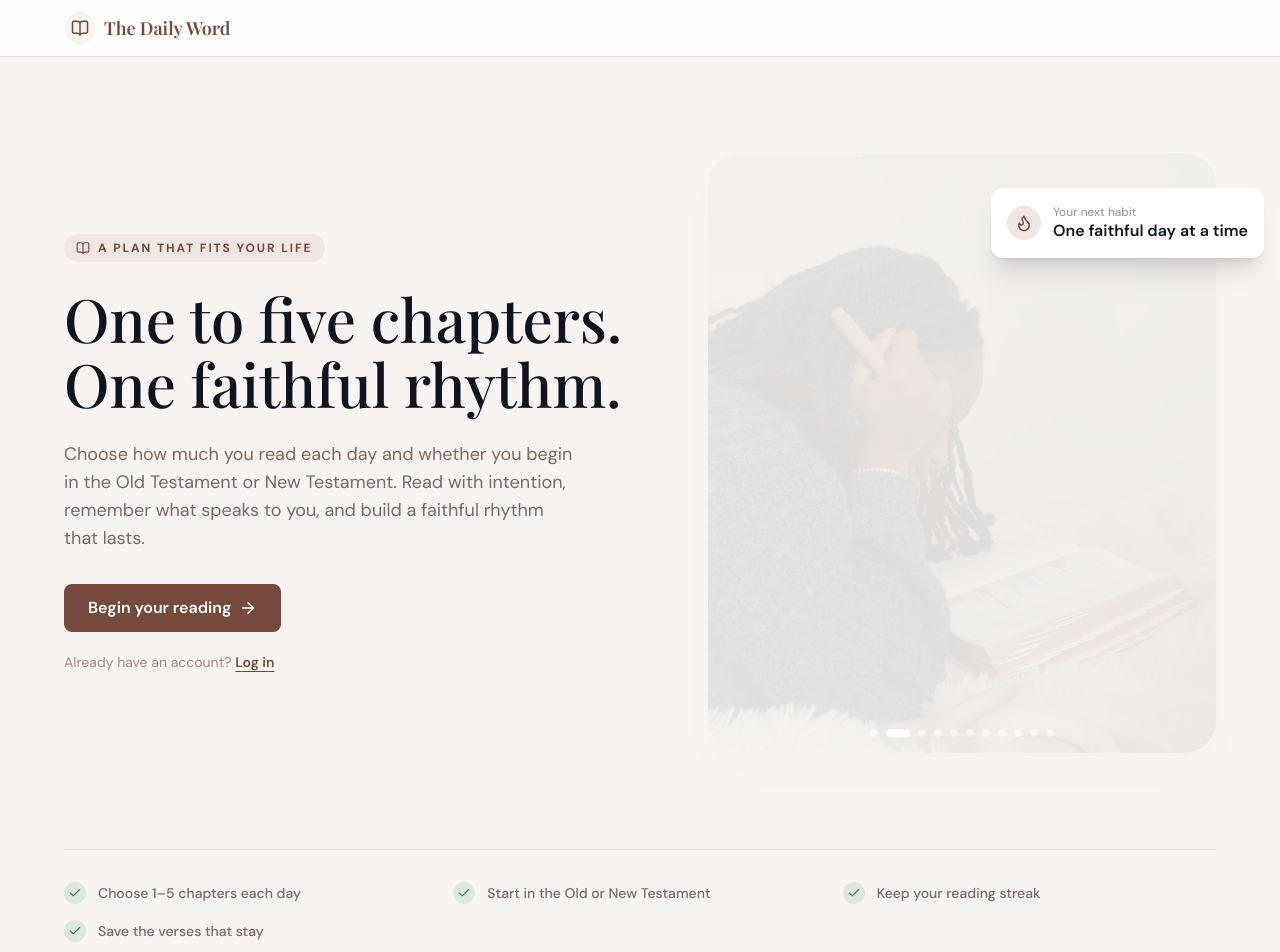
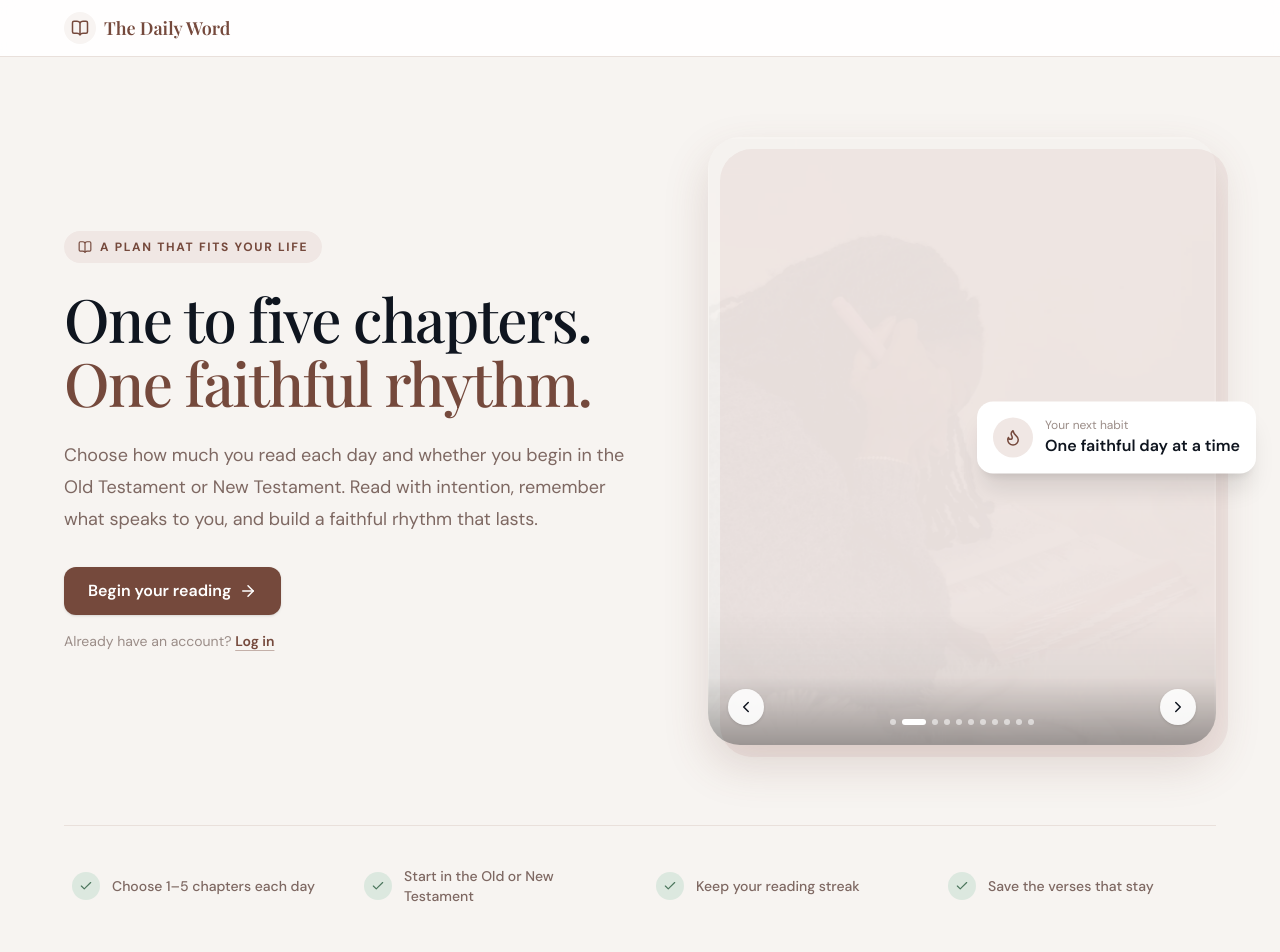
Before and after one commit to Mico1104/Bible-Reading, a React (Vite) app: page / in a window 1280 px wide. Shown: the top 952 px of the page. Built offline with nearby package versions, Linux system fonts and the light colour scheme; no server answers.

Commit message:
fixing update prompt

```diff
--- a/src/features/landing/LandingPage.tsx
+++ b/src/features/landing/LandingPage.tsx
@@ -1,14 +1,16 @@
 import { useAuthStore } from "@/stores/authStore";
 import { Navigate, Link } from "react-router-dom";
-import { ArrowRight, BookOpen, Check, Flame } from "lucide-react";
-import { motion, AnimatePresence } from "motion/react";
-import { useState, useEffect } from "react";
+import {
+  ArrowRight,
+  BookOpen,
+  Check,
+  Flame,
+  ChevronLeft,
+  ChevronRight,
+} from "lucide-react";
+import { motion, AnimatePresence, useReducedMotion } from "motion/react";
+import { useEffect, useState } from "react";
 
-export const LandingPage = () => {
-  const user = useAuthStore((state) => state.user);
-  const [currentImageIndex, setCurrentImageIndex] = useState(0);
-
-  // Array of reading images (reading1-reading10, plus landing image)
 const images = [
   "/landingImage.jpg",
   "/reading1.jpg",
@@ -23,13 +25,37 @@ export const LandingPage = () => {
   "/reading10.jpg",
 ];
 
+const features = [
+  "Choose 1–5 chapters each day",
+  "Start in the Old or New Testament",
+  "Keep your reading streak",
+  "Save the verses that stay",
+];
+
+export const LandingPage = () => {
+  const user = useAuthStore((state) => state.user);
+  const [currentImageIndex, setCurrentImageIndex] = useState(0);
+  const shouldReduceMotion = useReducedMotion();
+
   useEffect(() => {
+    if (shouldReduceMotion) return;
+
     const interval = setInterval(() => {
       setCurrentImageIndex((prev) => (prev + 1) % images.length);
-    }, 5000); // Change image every 5 seconds
+    }, 5000);
 
     return () => clearInterval(interval);
-  }, [images.length]);
+  }, [shouldReduceMotion]);
+
+  const previousImage = () => {
+    setCurrentImageIndex(
+      (prev) => (prev - 1 + images.length) % images.length,
+    );
+  };
+
+  const nextImage = () => {
+    setCurrentImageIndex((prev) => (prev + 1) % images.length);
+  };
 
   if (user) {
     return <Navigate to="/dashboard" replace />;
@@ -38,114 +64,205 @@ export const LandingPage = () => {
   return (
     <motion.div
       className="page-shell overflow-hidden"
-      initial={{ opacity: 0 }}
+      initial={shouldReduceMotion ? false : { opacity: 0 }}
       animate={{ opacity: 1 }}
       transition={{ duration: 0.5 }}
     >
-      <div className="content-width grid items-center gap-12 py-10 sm:py-16 lg:grid-cols-[1fr_0.9fr] lg:gap-20 lg:py-24">
+      {/* Hero */}
+      <div className="content-width grid items-center gap-10 py-8 sm:gap-12 sm:py-14 lg:grid-cols-[1fr_0.9fr] lg:gap-20 lg:py-20">
+        {/* Hero copy */}
         <motion.div
-          initial={{ opacity: 0, x: -18 }}
+          initial={shouldReduceMotion ? false : { opacity: 0, x: -20 }}
           animate={{ opacity: 1, x: 0 }}
-          transition={{ duration: 0.5, delay: 0.1 }}
+          transition={{ duration: 0.55, delay: 0.05 }}
         >
-          <div className="mb-6 inline-flex items-center gap-2 rounded-full bg-(--surface-muted) px-3 py-1.5 text-xs font-bold uppercase tracking-[0.16em] text-(--primary)">
-            <BookOpen size={14} /> A plan that fits your life
-          </div>
-          <h1 className="font-display max-w-xl text-4xl leading-[1.08] text-(--text) sm:text-6xl">
-            One to five chapters. One faithful rhythm.
+          <motion.div
+            className="mb-5 inline-flex items-center gap-2 rounded-full bg-(--surface-muted) px-3.5 py-2 text-xs font-bold uppercase tracking-[0.14em] text-(--primary) sm:mb-6"
+            initial={shouldReduceMotion ? false : { opacity: 0, y: 8 }}
+            animate={{ opacity: 1, y: 0 }}
+            transition={{ duration: 0.4, delay: 0.15 }}
+          >
+            <BookOpen size={14} />
+            A plan that fits your life
+          </motion.div>
+
+          <h1 className="font-display max-w-2xl text-4xl leading-[1.06] tracking-tight text-(--text) sm:text-5xl lg:text-6xl">
+            One to five chapters.
+            <span className="block text-(--primary)">
+              One faithful rhythm.
+            </span>
           </h1>
-          <p className="mt-6 max-w-lg text-base leading-7 text-(--muted-strong) sm:text-lg">
+
+          <p className="mt-5 max-w-xl text-base leading-7 text-(--muted-strong) sm:mt-6 sm:text-lg sm:leading-8">
             Choose how much you read each day and whether you begin in the Old
             Testament or New Testament. Read with intention, remember what
             speaks to you, and build a faithful rhythm that lasts.
           </p>
-          <div className="mt-8 flex flex-col gap-3 sm:flex-row">
+
+          <div className="mt-7 flex flex-col gap-3 sm:mt-8 sm:flex-row">
             <Link
               to="/signup"
-              className="inline-flex items-center justify-center gap-2 rounded-lg bg-(--primary) px-6 py-3 font-semibold text-white transition hover:bg-(--primary-strong)"
+              className="group inline-flex min-h-12 items-center justify-center gap-2 rounded-xl bg-(--primary) px-6 py-3 font-semibold text-white shadow-sm transition-all duration-200 hover:-translate-y-0.5 hover:bg-(--primary-strong) hover:shadow-md active:translate-y-0"
             >
-              Begin your reading <ArrowRight size={18} />
+              Begin your reading
+              <ArrowRight
+                size={18}
+                className="transition-transform duration-200 group-hover:translate-x-1"
+              />
             </Link>
           </div>
-          <p className="mt-5 text-sm text-(--muted)">
+
+          <p className="mt-4 text-sm text-(--muted)">
             Already have an account?{" "}
             <Link
               to="/login"
-              className="font-semibold text-(--primary) underline underline-offset-4"
+              className="font-semibold text-(--primary) underline decoration-(--primary)/40 underline-offset-4 transition-colors hover:text-(--primary-strong)"
             >
               Log in
             </Link>
           </p>
         </motion.div>
+
+        {/* Image showcase */}
         <motion.div
-          className="relative h-150 w-full"
-          initial={{ opacity: 0, scale: 0.97 }}
-          animate={{ opacity: 1, scale: 1 }}
-          transition={{ duration: 0.6, delay: 0.18 }}
+          className="relative mx-auto h-[28rem] w-full max-w-xl sm:h-[34rem] lg:h-[38rem]"
+          initial={
+            shouldReduceMotion ? false : { opacity: 0, scale: 0.97, y: 12 }
+          }
+          animate={{ opacity: 1, scale: 1, y: 0 }}
+          transition={{ duration: 0.65, delay: 0.12 }}
         >
-          <div className="relative h-full w-full overflow-visible">
+          <div className="relative h-full w-full">
+            <div className="absolute inset-0 translate-x-2 translate-y-2 rounded-4xl bg-(--surface-muted) sm:translate-x-3 sm:translate-y-3" />
+
+            <div className="relative h-full w-full overflow-hidden rounded-4xl shadow-[0_20px_45px_rgba(117,73,60,0.18)]">
               <AnimatePresence mode="wait">
                 <motion.img
                   key={currentImageIndex}
                   src={images[currentImageIndex]}
-                alt="Bible reading inspiration"
-                className="h-full w-full rounded-4xl object-cover shadow-[0_20px_45px_rgba(117,73,60,0.18)]"
-                initial={{ opacity: 0 }}
-                animate={{ opacity: 1 }}
-                exit={{ opacity: 0 }}
-                transition={{ duration: 0.8 }}
+                  alt={`Bible reading inspiration ${currentImageIndex + 1}`}
+                  className="h-full w-full object-cover"
+                  initial={
+                    shouldReduceMotion
+                      ? { opacity: 1 }
+                      : { opacity: 0, scale: 1.025 }
+                  }
+                  animate={{ opacity: 1, scale: 1 }}
+                  exit={
+                    shouldReduceMotion
+                      ? { opacity: 0 }
+                      : { opacity: 0, scale: 0.99 }
+                  }
+                  transition={{ duration: 0.7, ease: "easeOut" }}
                 />
               </AnimatePresence>
 
-            {/* Dot indicators */}
-            <div className="absolute bottom-4 left-1/2 flex -translate-x-1/2 gap-2 z-10">
+              {/* Image controls */}
+              <div className="absolute inset-x-0 bottom-0 flex items-end justify-between bg-linear-to-t from-black/35 via-black/5 to-transparent p-4 pt-16 sm:p-5 sm:pt-20">
+                <button
+                  type="button"
+                  onClick={previousImage}
+                  aria-label="Previous image"
+                  className="flex h-9 w-9 cursor-pointer items-center justify-center rounded-full bg-white/90 text-(--text) shadow-sm backdrop-blur transition-transform hover:scale-105 active:scale-95"
+                >
+                  <ChevronLeft size={18} />
+                </button>
+
+                <div
+                  className="flex items-center gap-1.5"
+                  aria-label={`Image ${currentImageIndex + 1} of ${images.length}`}
+                >
                   {images.map((_, index) => (
                     <button
                       key={index}
+                      type="button"
                       onClick={() => setCurrentImageIndex(index)}
-                  className={`h-2 rounded-full transition-all ${
+                      aria-label={`Go to image ${index + 1}`}
+                      aria-current={
+                        index === currentImageIndex ? "true" : undefined
+                      }
+                      className={`h-1.5 cursor-pointer rounded-full transition-all duration-300 ${
                         index === currentImageIndex
                           ? "w-6 bg-white"
-                      : "w-2 bg-white/50 hover:bg-white/75"
+                          : "w-1.5 bg-white/55 hover:bg-white/80"
                       }`}
-                  aria-label={`Go to image ${index + 1}`}
                     />
                   ))}
                 </div>
+
+                <button
+                  type="button"
+                  onClick={nextImage}
+                  aria-label="Next image"
+                  className="flex h-9 w-9 cursor-pointer items-center justify-center rounded-full bg-white/90 text-(--text) shadow-sm backdrop-blur transition-transform hover:scale-105 active:scale-95"
+                >
+                  <ChevronRight size={18} />
+                </button>
+              </div>
+            </div>
           </div>
 
-          <div className="absolute bottom-0 left-1/2 -translate-x-1/2 -translate-y-1/2 lg:bottom-auto lg:top-0 lg:translate-y-1/2 lg:-right-12 lg:left-auto lg:translate-x-0 flex items-center gap-3 rounded-xl bg-(--surface) p-4 shadow-xl z-20">
-            <span className="rounded-full bg-(--surface-muted) p-2 text-(--primary) shrink-0">
+          {/* Habit card */}
+          <motion.div
+            className="absolute -bottom-5 left-1/2 flex w-[calc(100%-2rem)] max-w-xs -translate-x-1/2 items-center gap-3 rounded-2xl bg-(--surface) p-3.5 shadow-xl sm:-bottom-6 sm:left-auto sm:right-0 sm:w-auto sm:max-w-sm sm:translate-x-0 sm:p-4 lg:-right-10 lg:top-1/2 lg:bottom-auto lg:-translate-y-1/2"
+            animate={
+              shouldReduceMotion
+                ? undefined
+                : {
+                    y: [0, -5, 0],
+                  }
+            }
+            transition={
+              shouldReduceMotion
+                ? undefined
+                : {
+                    duration: 4,
+                    repeat: Infinity,
+                    ease: "easeInOut",
+                  }
+            }
+          >
+            <span className="flex h-10 w-10 shrink-0 items-center justify-center rounded-full bg-(--surface-muted) text-(--primary)">
               <Flame size={18} />
             </span>
+
             <div className="min-w-0">
-              <p className="text-xs text-(--muted) whitespace-nowrap">
-                Your next habit
-              </p>
-              <p className="font-semibold text-(--text) leading-snug text-nowrap">
+              <p className="text-xs text-(--muted)">Your next habit</p>
+              <p className="mt-0.5 text-sm font-semibold leading-snug text-(--text) sm:text-base">
                 One faithful day at a time
               </p>
             </div>
-          </div>
+          </motion.div>
         </motion.div>
       </div>
-      <div className="content-width grid gap-4 border-t border-(--border) py-8 sm:grid-cols-3">
-        {[
-          "Choose 1–5 chapters each day",
-          "Start in the Old or New Testament",
-          "Keep your reading streak",
-          "Save the verses that stay",
-        ].map((item) => (
-          <div
+
+      {/* Feature strip */}
+      <div className="content-width border-t border-(--border) py-7 sm:py-8">
+        <div className="grid gap-3 sm:grid-cols-2 lg:grid-cols-4 lg:gap-4">
+          {features.map((item, index) => (
+            <motion.div
               key={item}
-            className="flex items-center gap-3 text-sm font-medium text-(--muted-strong)"
+              className="flex items-center gap-3 rounded-xl px-2 py-2 text-sm font-medium text-(--muted-strong)"
+              initial={
+                shouldReduceMotion ? false : { opacity: 0, y: 10 }
+              }
+              whileInView={
+                shouldReduceMotion ? undefined : { opacity: 1, y: 0 }
+              }
+              viewport={{ once: true, amount: 0.4 }}
+              transition={{
+                duration: 0.4,
+                delay: index * 0.06,
+              }}
             >
-            <span className="rounded-full bg-[#dce8df] p-1 text-[#4c765d]">
+              <span className="flex h-7 w-7 shrink-0 items-center justify-center rounded-full bg-[#dce8df] text-[#4c765d]">
                 <Check size={14} />
               </span>
-            {item}
+
+              <span>{item}</span>
+            </motion.div>
+          ))}
         </div>
-        ))}
       </div>
     </motion.div>
   );
--- a/vite.config.ts
+++ b/vite.config.ts
@@ -12,7 +12,7 @@ export default defineConfig({
     tailwindcss(),
 
     VitePWA({
-      registerType: "autoUpdate",
+      registerType: "prompt",
 
       manifest: {
         name: "Daily Word",
```
Lines whose indentation alone changed are shown as unchanged.
